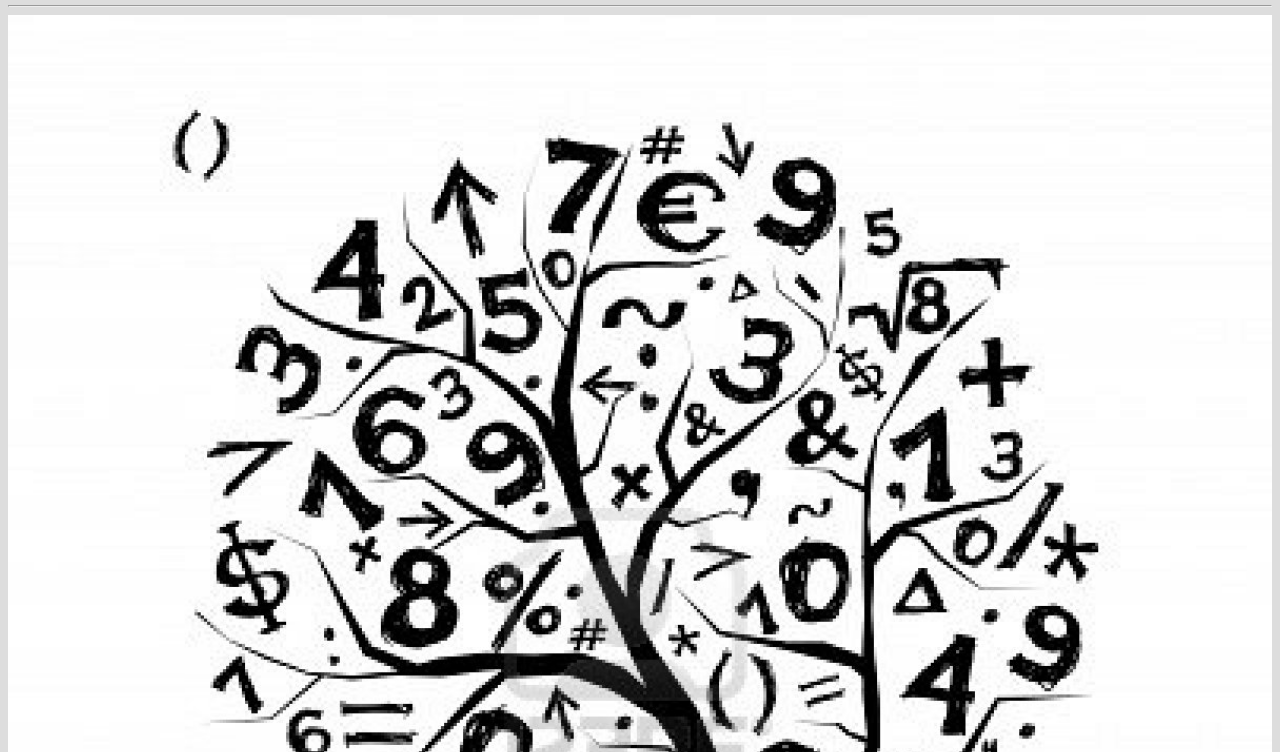
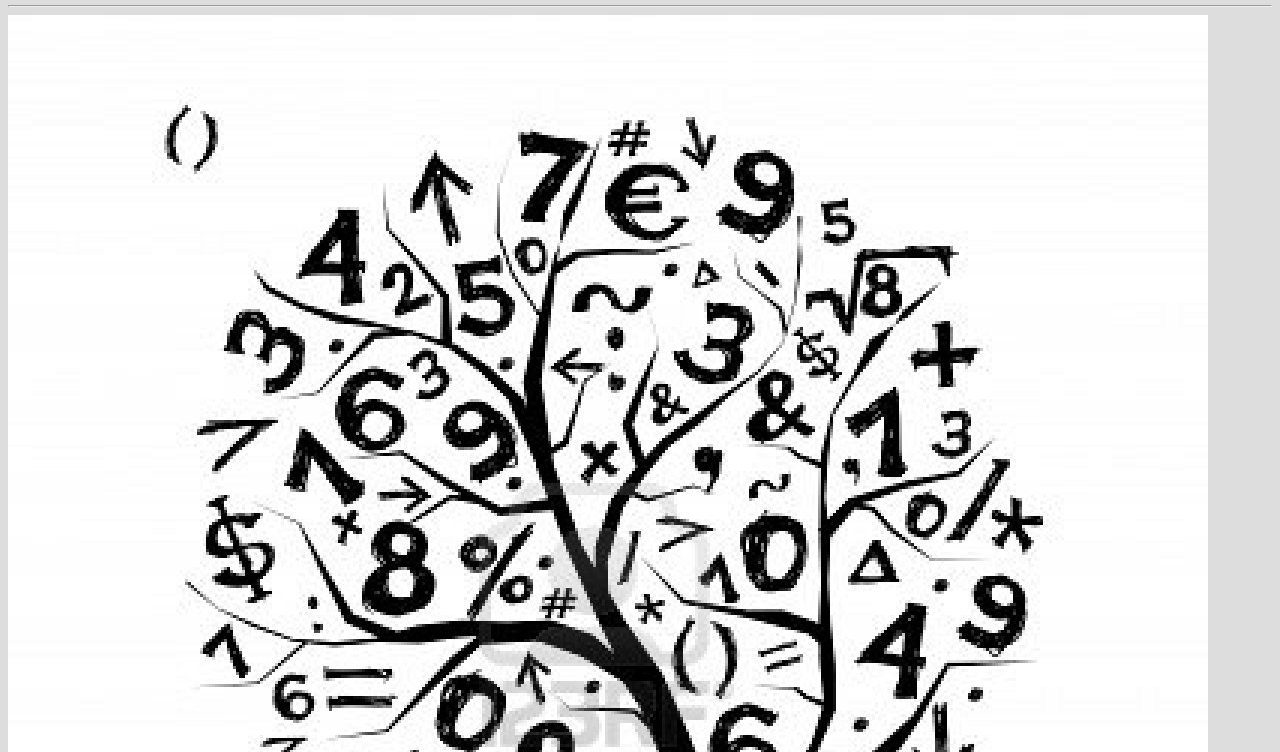
Before and after one commit to JoshCLim/ga-htmlcss-circuit, a plain HTML site: page unit_3/index.html in a window 1280 px wide. Shown: the part 48-800 px from the top of the page. Drawn offline with Linux system fonts and the light colour scheme.

Commit message:
Image Change

```diff
--- a/unit_3/css/style.css
+++ b/unit_3/css/style.css
@@ -26,10 +26,6 @@ header h1 span a {
 	font-style: none;
 	color: inherit;
 	text-decoration: none;
-}
-
-#heroimage {
-	width: 100%;
 }
 
 #slogan {
```
